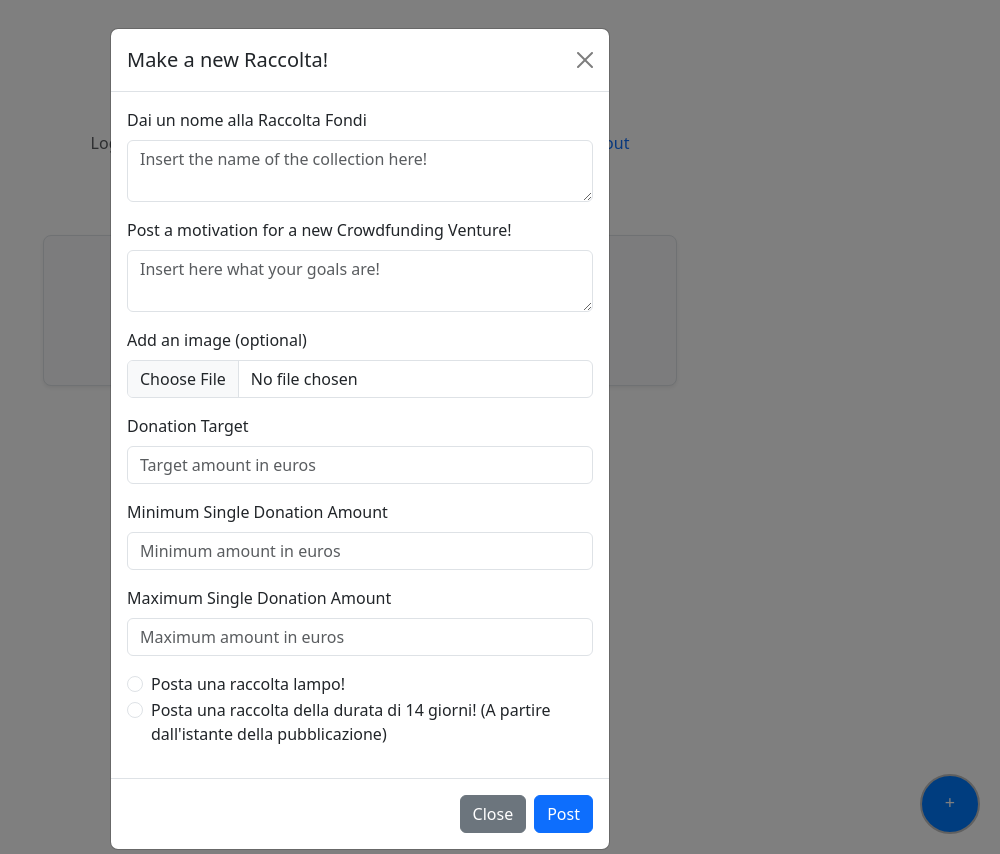
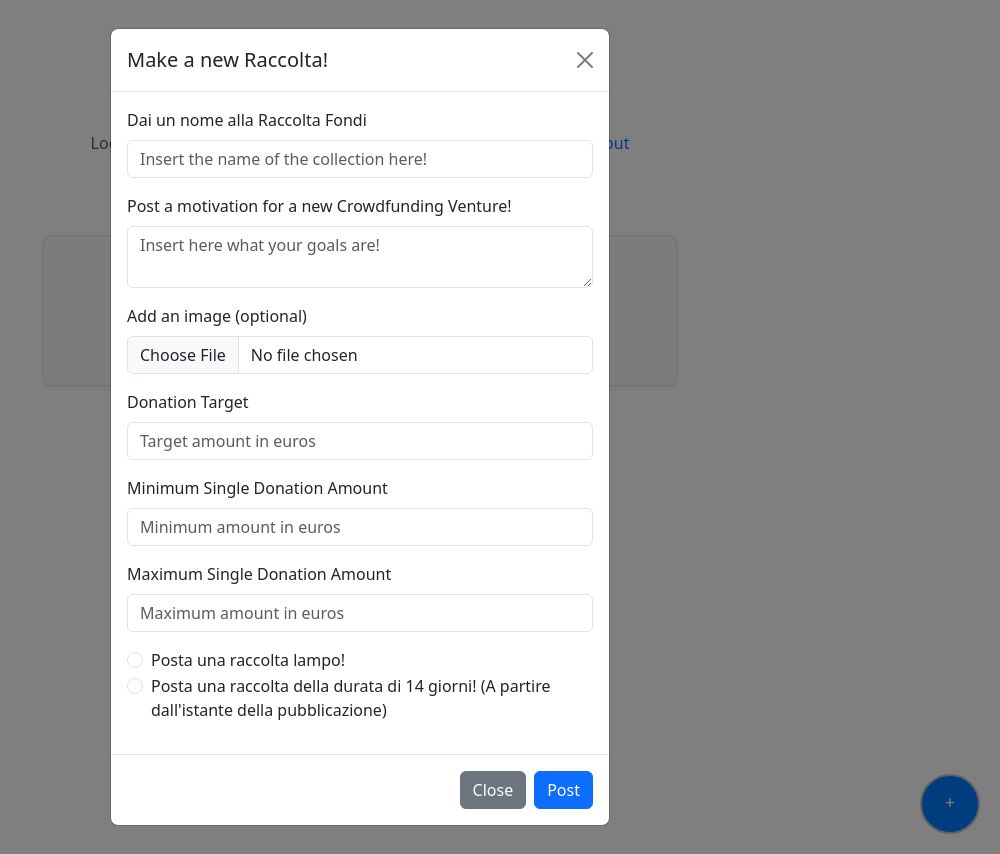
Before and after one commit to angelobattaglia/crowdfunding, a Flask app: page / in a window 1280 px wide, after a click that opens the changed part. Shown: the whole page, without its empty margins (280-1280 px from the left). Run offline with Flask 3, Linux system fonts and the light colour scheme; a user stored in the database is signed in; data comes from the database, SQL or seed files in the repository; both versions use the stored data as it was after the commit; data that the repository does not hold is empty.

Commit message:
Minor fixes to the forms

```diff
--- a/app/templates/base.html
+++ b/app/templates/base.html
@@ -91,7 +91,7 @@
                             <div class="mb-3">
                                 <label for="postContent" class="form-label">Dai un nome alla Raccolta Fondi</label>
                                 <!-- the name="text" is the one that bonds it -->
-                                <textarea class="form-control" id="postContent" name="nome_raccolta" required minlength="1" maxlength="20" placeholder="Insert the name of the collection here!"></textarea>
+                                <input type="text" class="form-control" id="postContent" name="nome_raccolta" required minlength="5" maxlength="20" placeholder="Insert the name of the collection here!"></textarea>
                             </div>
 
                             <!-- Motivation area -->
--- a/app/templates/signup.html
+++ b/app/templates/signup.html
@@ -19,7 +19,7 @@
                 <!-- Frontend Validation, if the email doesn't match the pattern of a typical email -->
                 <label for="emailInput" class="form-label">Email</label>
                 <!--<input type="text" class="form-control" name="email" id="emailInput">-->
-                <input type="email" class="form-control" name="email" id="emailInput" required pattern="[a-zA-Z0-9._%+-]+@[a-zA-Z0-9.-]+\.[a-zA-Z]{2,}$" title="Please enter a valid email address.">
+                <input type="email" class="form-control" required minlength="6" maxlength="30" name="email" id="emailInput" required pattern="[a-zA-Z0-9._%+-]+@[a-zA-Z0-9.-]+\.[a-zA-Z]{2,}$" title="Please enter a valid email address.">
                 <div id="passwordHelp" class="form-text">Non condivideremo mai la tua email con nessun altro.</div>
             </div>
             <div class="mb-3">
```
Also changed, not shown: app/data.db.
